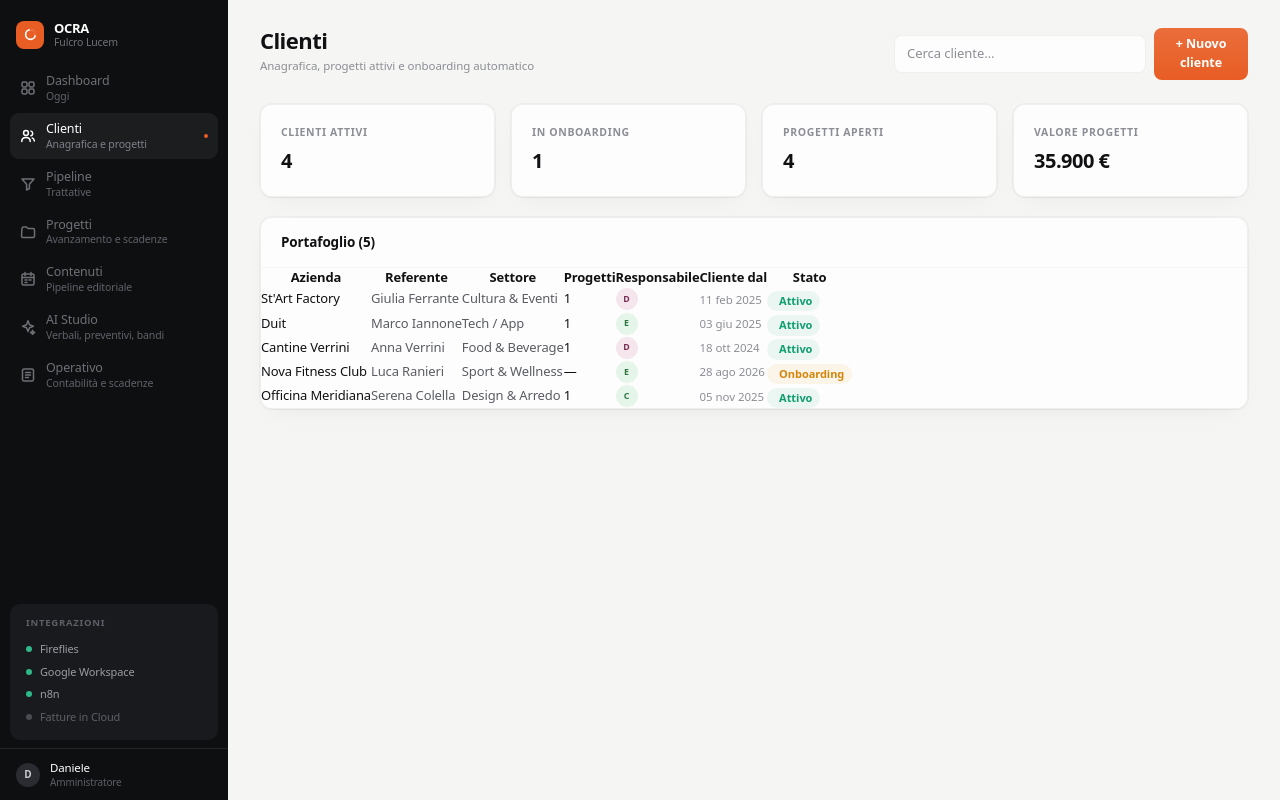
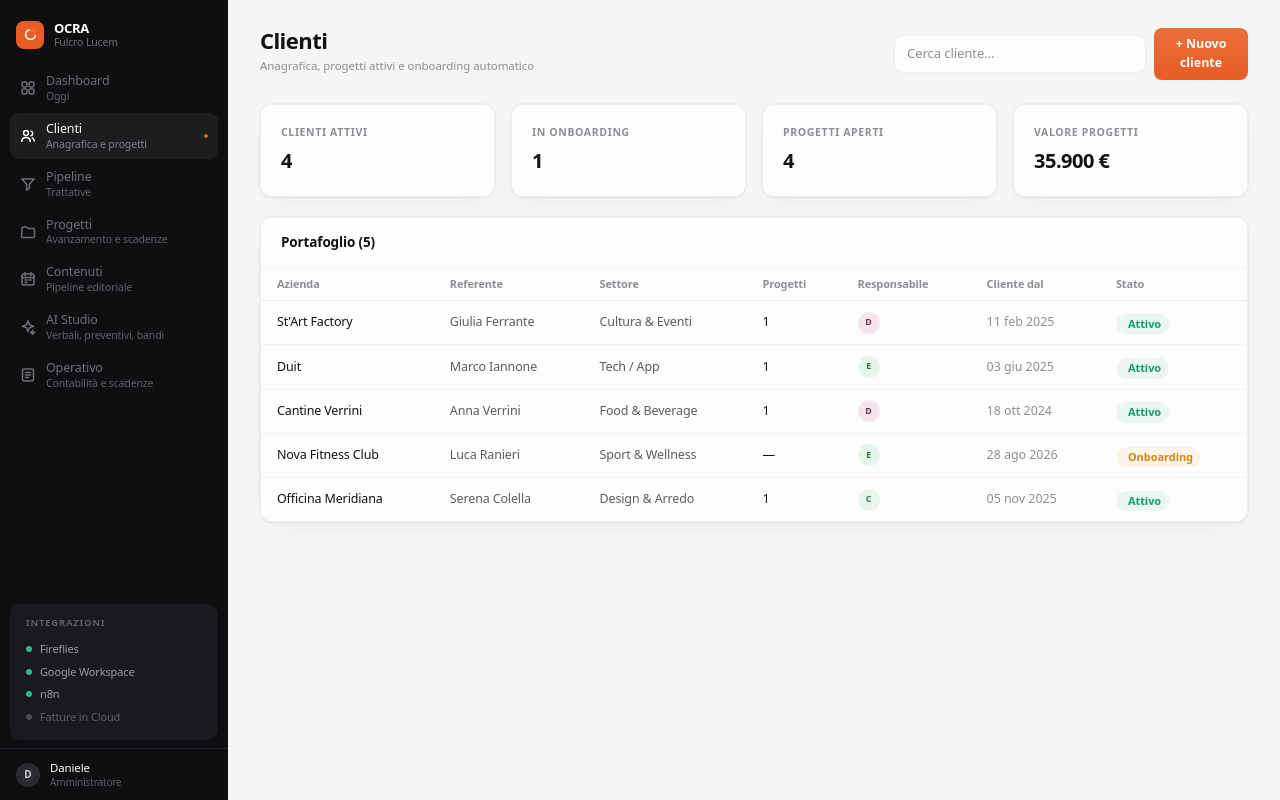
Before and after one commit to 110hustlehouse-code/ocra, a Next.js app: page /clienti in a window 1280 px wide. Built offline with nearby package versions, Linux system fonts and the light colour scheme.

Commit message:
fix: table spacing + css improvements

```diff
--- a/src/app/globals.css
+++ b/src/app/globals.css
@@ -263,3 +263,24 @@ body {
   outline: 2px solid var(--brand);
   outline-offset: 2px;
 }
+
+/* ── Tables ── */
+.tbl { width: 100%; border-collapse: collapse; }
+.tbl th {
+  text-align: left;
+  font-size: 11px;
+  font-weight: 550;
+  color: var(--text-3);
+  padding: 8px 16px;
+  border-bottom: 1px solid var(--line);
+  white-space: nowrap;
+}
+.tbl td {
+  padding: 10px 16px;
+  font-size: 12.5px;
+  border-bottom: 1px solid var(--line-2);
+  white-space: nowrap;
+}
+.tbl tr:last-child td { border-bottom: none; }
+.tbl tr:hover td { background: var(--surface-2); }
+.scroll-x { overflow-x: auto; }
```
